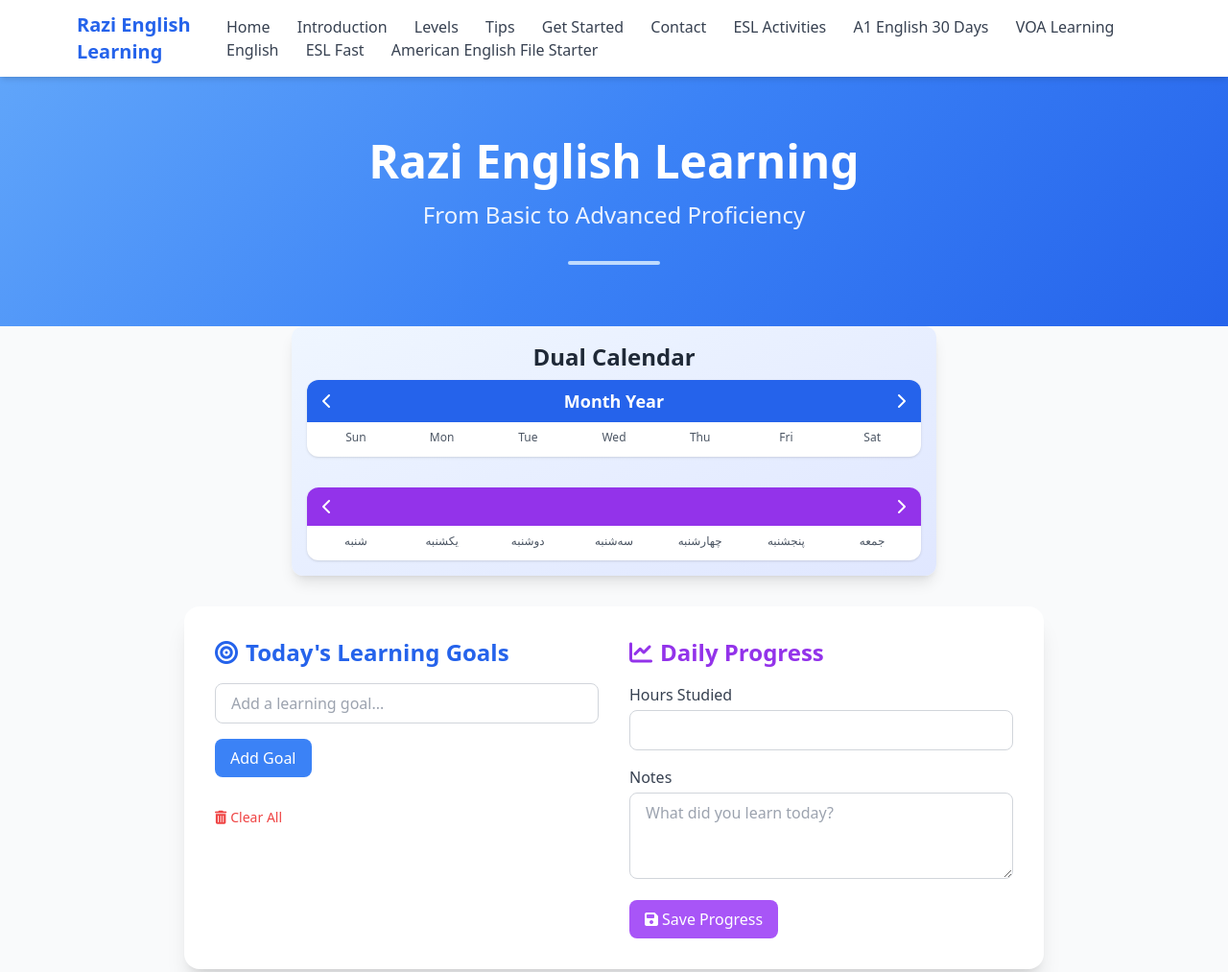
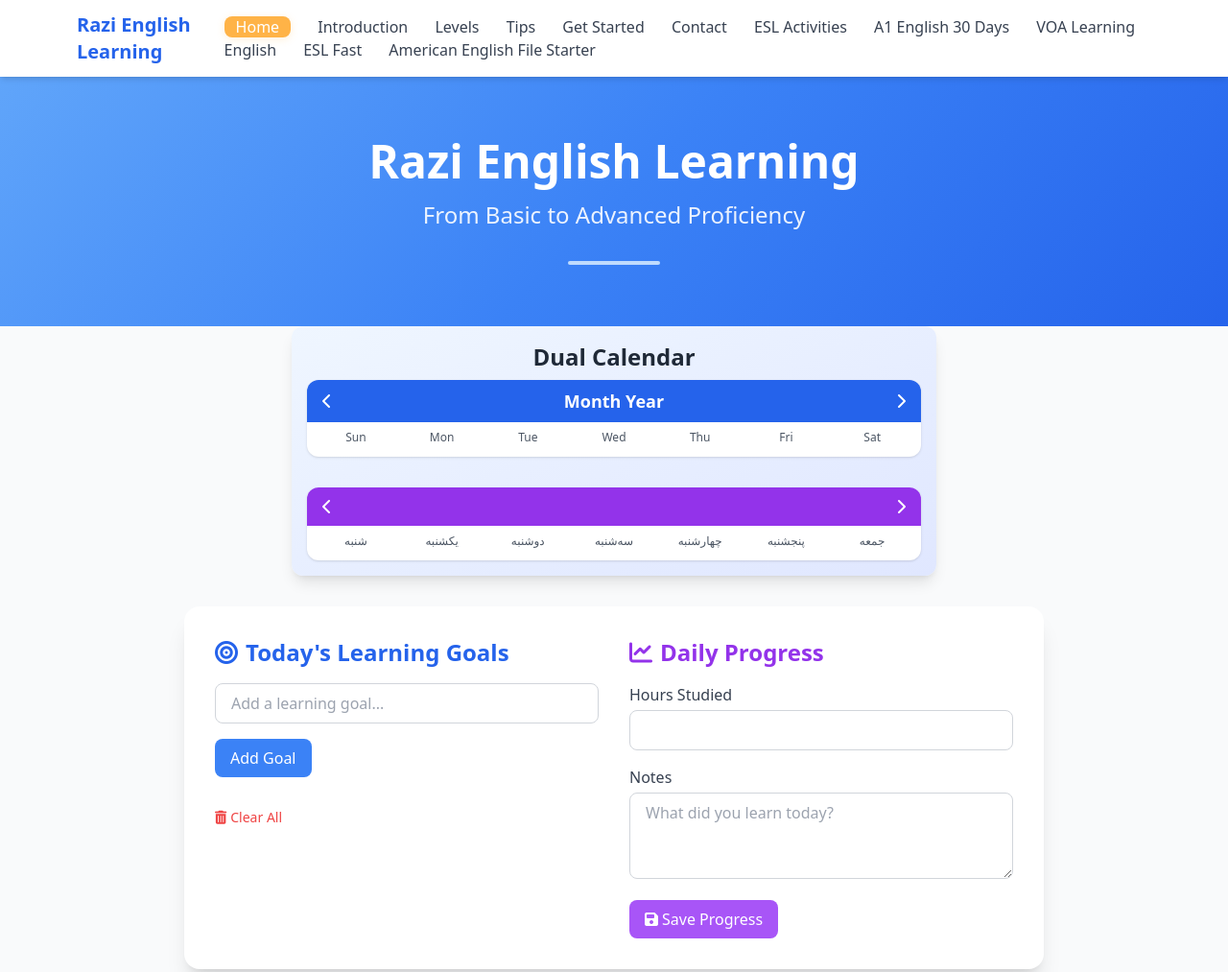
Before and after one commit to cabirpoya/English-Learning, a plain HTML site: page index.html in a window 1280 px wide. Shown: the top 1013 px of the page at 96% size. Drawn offline with nearby package versions, Linux system fonts and the light colour scheme.

Commit message:
Update index.html

```diff
--- a/index.html
+++ b/index.html
@@ -37,6 +37,16 @@
         .tip-card:hover {
             transform: scale(1.03);
         }
+        .nav-active, .nav-active:focus {
+            color: #fff !important;
+            background: #ffb347 !important;
+            font-weight: bold;
+            border-radius: 0.5rem;
+            box-shadow: 0 2px 8px #ffb34733;
+            padding-left: 0.75rem;
+            padding-right: 0.75rem;
+            transition: background 0.2s;
+        }
     </style>
 </head>
 <body class="bg-gray-50 font-sans">
@@ -45,12 +55,12 @@
       <div class="max-w-6xl mx-auto flex justify-between items-center px-4 py-3">
         <span class="font-bold text-blue-600 text-xl">Razi English Learning</span>
         <div class="space-x-6">
-          <a href="#hero" class="text-gray-700 hover:text-blue-600 font-medium">Home</a>
-          <a href="#introduction" class="text-gray-700 hover:text-blue-600 font-medium">Introduction</a>
-          <a href="#levels" class="text-gray-700 hover:text-blue-600 font-medium">Levels</a>
-          <a href="#tips" class="text-gray-700 hover:text-blue-600 font-medium">Tips</a>
-          <a href="#cta" class="text-gray-700 hover:text-blue-600 font-medium">Get Started</a>
-          <a href="#footer" class="text-gray-700 hover:text-blue-600 font-medium">Contact</a>
+          <a href="#hero" id="nav-hero" class="text-gray-700 hover:text-blue-600 font-medium">Home</a>
+          <a href="#introduction" id="nav-introduction" class="text-gray-700 hover:text-blue-600 font-medium">Introduction</a>
+          <a href="#levels" id="nav-levels" class="text-gray-700 hover:text-blue-600 font-medium">Levels</a>
+          <a href="#tips" id="nav-tips" class="text-gray-700 hover:text-blue-600 font-medium">Tips</a>
+          <a href="#cta" id="nav-cta" class="text-gray-700 hover:text-blue-600 font-medium">Get Started</a>
+          <a href="#footer" id="nav-footer" class="text-gray-700 hover:text-blue-600 font-medium">Contact</a>
           <a href="Activities for ESL_EFL Students (English Study).html" class="text-gray-700 hover:text-blue-600 font-medium" target="_blank">ESL Activities</a>
           <a href="Learn beginner A1 English in 30 days for FREE_ self-paced course.html" class="text-gray-700 hover:text-blue-600 font-medium" target="_blank">A1 English 30 Days</a>
           <a href="Voice of America - Learn American English with VOA Learning English.html" class="text-gray-700 hover:text-blue-600 font-medium" target="_blank">VOA Learning English</a>
@@ -585,6 +595,36 @@
             localStorage.setItem('daily-progress', JSON.stringify(progress));
             alert('Progress saved for today!');
         }
+
+        const sectionIds = ['hero', 'introduction', 'levels', 'tips', 'cta', 'footer'];
+        const navLinks = sectionIds.map(id => document.getElementById('nav-' + id));
+
+        function onScrollHighlightNav() {
+            let scrollPos = window.scrollY || document.documentElement.scrollTop || document.body.scrollTop;
+            let found = false;
+            for (let i = sectionIds.length - 1; i >= 0; i--) {
+                const section = document.getElementById(sectionIds[i]);
+                if (section && section.offsetTop <= scrollPos + 120) {
+                    navLinks.forEach(link => link && link.classList.remove('nav-active'));
+                    if (navLinks[i]) navLinks[i].classList.add('nav-active');
+                    found = true;
+                    break;
+                }
+            }
+            if (!found) navLinks.forEach(link => link && link.classList.remove('nav-active'));
+        }
+        window.addEventListener('scroll', onScrollHighlightNav);
+        onScrollHighlightNav();
+
+        // Also highlight on click (for instant feedback)
+        navLinks.forEach(link => {
+            if (link) {
+                link.addEventListener('click', function() {
+                    navLinks.forEach(l => l && l.classList.remove('nav-active'));
+                    link.classList.add('nav-active');
+                });
+            }
+        });
     </script>
 </body>
 </html>
```
